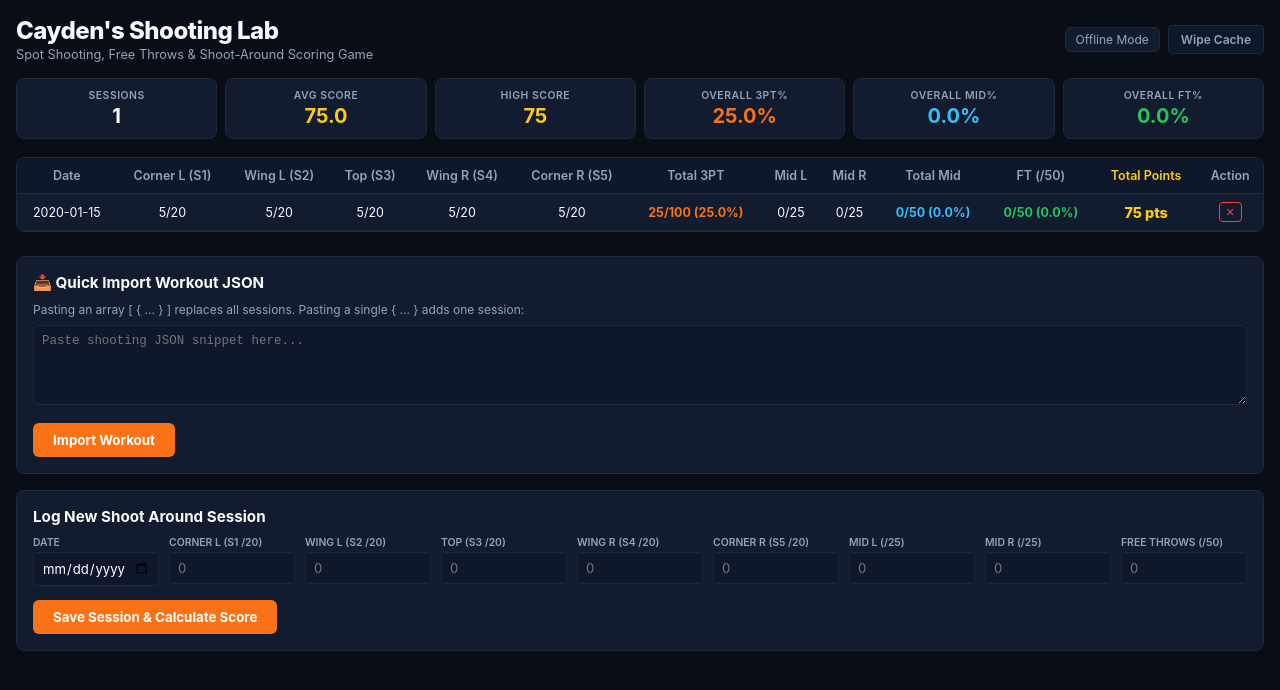
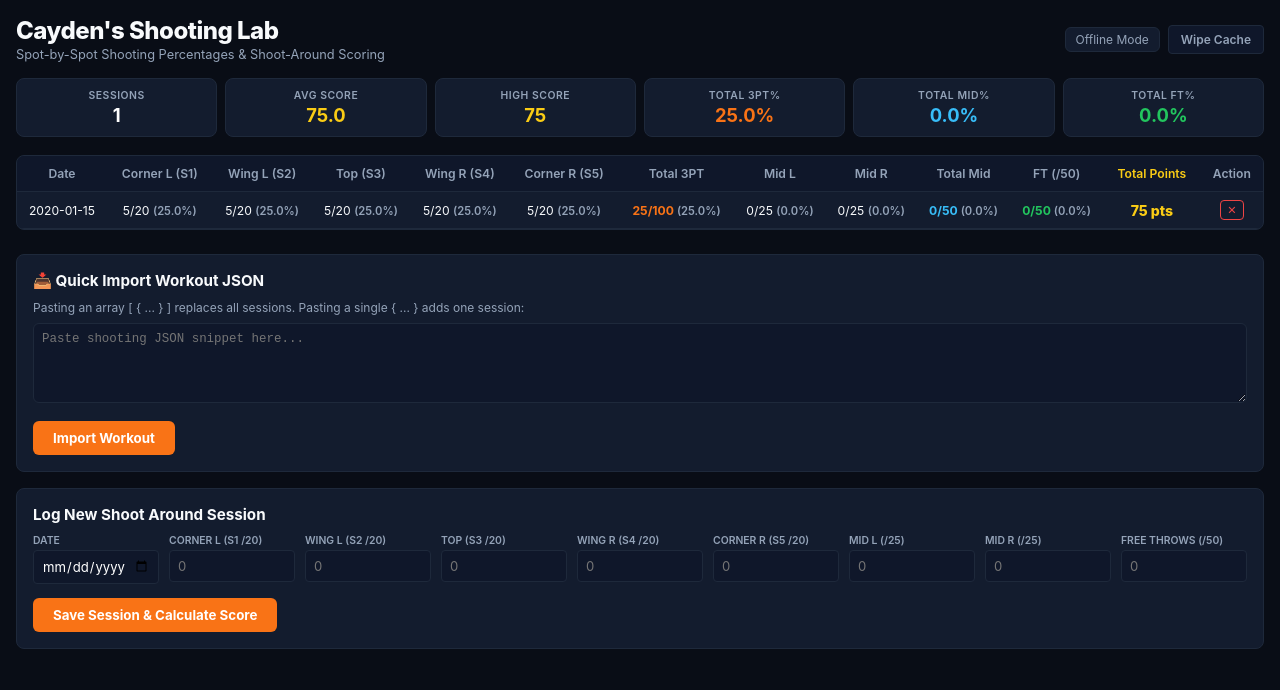
Before and after one commit to rtgundersen1/Cayden-Shoot-Around, a plain HTML site: page index.html in a window 1280 px wide. Both pictures are taken after typing "2020-01-15", "5", "5", "5", "5", "5" into the empty fields and a click on the button "Save Session & Calculate Score". Drawn offline with Linux system fonts and the light colour scheme; no server answers.

Commit message:
Refactor index.html for better layout and styling
Updated layout and styling for improved user experience. Adjusted container width, header layout, and added percentage displays for shooting stats.

```diff
--- a/index.html
+++ b/index.html
@@ -21,25 +21,26 @@
     }
     * { box-sizing: border-box; margin: 0; padding: 0; font-family: -apple-system, BlinkMacSystemFont, "Segoe UI", Roboto, sans-serif; }
     body { background: var(--bg); color: var(--text); padding: 16px; }
-    .container { max-width: 1400px; margin: 0 auto; }
+    .container { max-width: 1550px; margin: 0 auto; }
     header { display: flex; justify-content: space-between; align-items: center; margin-bottom: 16px; flex-wrap: wrap; gap: 10px; }
     h1 { font-size: 1.5rem; font-weight: 800; letter-spacing: -0.5px; }
     .status-badge { font-size: 0.75rem; padding: 4px 10px; border-radius: 6px; background: var(--card); border: 1px solid var(--border); color: var(--muted); }
 
-    .stats-summary { display: grid; grid-template-columns: repeat(auto-fit, minmax(110px, 1fr)); gap: 8px; margin-bottom: 18px; }
+    .stats-summary { display: grid; grid-template-columns: repeat(auto-fit, minmax(105px, 1fr)); gap: 8px; margin-bottom: 18px; }
     .stat-card { background: var(--card); border: 1px solid var(--border); border-radius: 8px; padding: 10px 6px; text-align: center; }
-    .stat-card .val { font-size: 1.25rem; font-weight: 700; color: #fff; margin-top: 2px; }
+    .stat-card .val { font-size: 1.15rem; font-weight: 700; color: #fff; margin-top: 2px; }
     .stat-card .label { font-size: 0.65rem; color: var(--muted); text-transform: uppercase; font-weight: 600; letter-spacing: 0.05em; }
 
     .table-box { background: var(--card); border: 1px solid var(--border); border-radius: 8px; overflow-x: auto; margin-bottom: 24px; }
-    table { width: 100%; border-collapse: collapse; text-align: center; font-size: 0.78rem; white-space: nowrap; }
+    table { width: 100%; border-collapse: collapse; text-align: center; font-size: 0.76rem; white-space: nowrap; }
     th { background: var(--header-bg); color: var(--muted); padding: 10px 8px; font-weight: 600; border-bottom: 1px solid var(--border); }
-    td { padding: 8px; border-bottom: 1px solid var(--border); }
+    td { padding: 8px 6px; border-bottom: 1px solid var(--border); }
     tr:hover { background: var(--card-hover); }
-    .pts-highlight { color: var(--gold); font-weight: 800; font-size: 0.9rem; }
+    .pts-highlight { color: var(--gold); font-weight: 800; font-size: 0.88rem; }
     .highlight { color: var(--accent); font-weight: 700; }
     .green { color: var(--green); font-weight: 700; }
     .blue { color: var(--blue); font-weight: 700; }
+    .pct-sub { color: var(--muted); font-size: 0.7rem; font-weight: 600; }
     .btn-del { background: transparent; border: 1px solid var(--red); color: var(--red); border-radius: 4px; padding: 2px 6px; font-size: 0.7rem; cursor: pointer; }
     .btn-del:hover { background: var(--red); color: #fff; }
     .empty-state { padding: 30px; color: var(--muted); text-align: center; }
@@ -70,7 +71,7 @@
     <header>
       <div>
         <h1>Cayden's Shooting Lab</h1>
-        <p style="color: var(--muted); font-size: 0.8rem; margin-top: 2px;">Spot Shooting, Free Throws & Shoot-Around Scoring Game</p>
+        <p style="color: var(--muted); font-size: 0.8rem; margin-top: 2px;">Spot-by-Spot Shooting Percentages & Shoot-Around Scoring</p>
       </div>
       <div style="display: flex; gap: 8px; align-items: center;">
         <span class="status-badge" id="sync-status">Connecting...</span>
@@ -143,7 +144,6 @@
     };
 
     function getSessionMetrics(s) {
-      // Support both key formats seamlessly
       const s1 = Number(s.s1 !== undefined ? s.s1 : (s.cornerLeft !== undefined ? s.cornerLeft : 0)) || 0;
       const s2 = Number(s.s2 !== undefined ? s.s2 : (s.wingLeft !== undefined ? s.wingLeft : 0)) || 0;
       const s3 = Number(s.s3 !== undefined ? s.s3 : (s.top !== undefined ? s.top : 0)) || 0;
@@ -238,6 +238,8 @@
 
       let totals = {
         sessions: sessions.length,
+        s1: 0, s2: 0, s3: 0, s4: 0, s5: 0,
+        mid1: 0, mid2: 0,
         threeMade: 0,
         midMade: 0,
         ftMade: 0,
@@ -248,29 +250,45 @@
       sessions.forEach((s, idx) => {
         const m = getSessionMetrics(s);
 
+        totals.s1 += m.s1;
+        totals.s2 += m.s2;
+        totals.s3 += m.s3;
+        totals.s4 += m.s4;
+        totals.s5 += m.s5;
+        totals.mid1 += m.mid1;
+        totals.mid2 += m.mid2;
         totals.threeMade += m.total3Made;
         totals.midMade += m.totalMidMade;
         totals.ftMade += m.ft;
         totals.totalPoints += m.points;
         if (m.points > totals.maxPoints) totals.maxPoints = m.points;
 
+        const s1Pct = ((m.s1 / 20) * 100).toFixed(1) + '%';
+        const s2Pct = ((m.s2 / 20) * 100).toFixed(1) + '%';
+        const s3Pct = ((m.s3 / 20) * 100).toFixed(1) + '%';
+        const s4Pct = ((m.s4 / 20) * 100).toFixed(1) + '%';
+        const s5Pct = ((m.s5 / 20) * 100).toFixed(1) + '%';
         const threePct = ((m.total3Made / 100) * 100).toFixed(1) + '%';
+
+        const mid1Pct = ((m.mid1 / 25) * 100).toFixed(1) + '%';
+        const mid2Pct = ((m.mid2 / 25) * 100).toFixed(1) + '%';
         const midPct = ((m.totalMidMade / 50) * 100).toFixed(1) + '%';
+
         const ftPct = ((m.ft / 50) * 100).toFixed(1) + '%';
 
         const tr = document.createElement('tr');
         tr.innerHTML = `
           <td>${s.date || '-'}</td>
-          <td>${m.s1}/20</td>
-          <td>${m.s2}/20</td>
-          <td>${m.s3}/20</td>
-          <td>${m.s4}/20</td>
-          <td>${m.s5}/20</td>
-          <td class="highlight">${m.total3Made}/100 (${threePct})</td>
-          <td>${m.mid1}/25</td>
-          <td>${m.mid2}/25</td>
-          <td class="blue">${m.totalMidMade}/50 (${midPct})</td>
-          <td class="green">${m.ft}/50 (${ftPct})</td>
+          <td>${m.s1}/20 <span class="pct-sub">(${s1Pct})</span></td>
+          <td>${m.s2}/20 <span class="pct-sub">(${s2Pct})</span></td>
+          <td>${m.s3}/20 <span class="pct-sub">(${s3Pct})</span></td>
+          <td>${m.s4}/20 <span class="pct-sub">(${s4Pct})</span></td>
+          <td>${m.s5}/20 <span class="pct-sub">(${s5Pct})</span></td>
+          <td class="highlight">${m.total3Made}/100 <span class="pct-sub">(${threePct})</span></td>
+          <td>${m.mid1}/25 <span class="pct-sub">(${mid1Pct})</span></td>
+          <td>${m.mid2}/25 <span class="pct-sub">(${mid2Pct})</span></td>
+          <td class="blue">${m.totalMidMade}/50 <span class="pct-sub">(${midPct})</span></td>
+          <td class="green">${m.ft}/50 <span class="pct-sub">(${ftPct})</span></td>
           <td class="pts-highlight">${m.points} pts</td>
           <td><button class="btn-del" onclick="deleteSession(${idx})">✕</button></td>
         `;
@@ -287,9 +305,9 @@
         <div class="stat-card"><div class="label">Sessions</div><div class="val">${n}</div></div>
         <div class="stat-card"><div class="label">Avg Score</div><div class="val" style="color:var(--gold);">${avgPts}</div></div>
         <div class="stat-card"><div class="label">High Score</div><div class="val" style="color:var(--gold);">${totals.maxPoints}</div></div>
-        <div class="stat-card"><div class="label">Overall 3PT%</div><div class="val" style="color:var(--accent);">${overall3Pct}</div></div>
-        <div class="stat-card"><div class="label">Overall Mid%</div><div class="val" style="color:var(--blue);">${overallMidPct}</div></div>
-        <div class="stat-card"><div class="label">Overall FT%</div><div class="val" style="color:var(--green);">${overallFtPct}</div></div>
+        <div class="stat-card"><div class="label">Total 3PT%</div><div class="val" style="color:var(--accent);">${overall3Pct}</div></div>
+        <div class="stat-card"><div class="label">Total Mid%</div><div class="val" style="color:var(--blue);">${overallMidPct}</div></div>
+        <div class="stat-card"><div class="label">Total FT%</div><div class="val" style="color:var(--green);">${overallFtPct}</div></div>
       `;
     }
 
```
